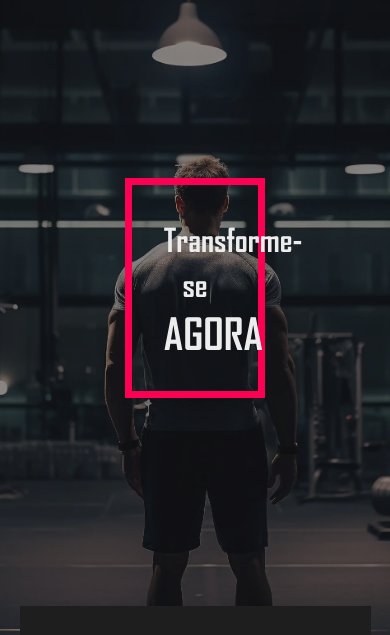
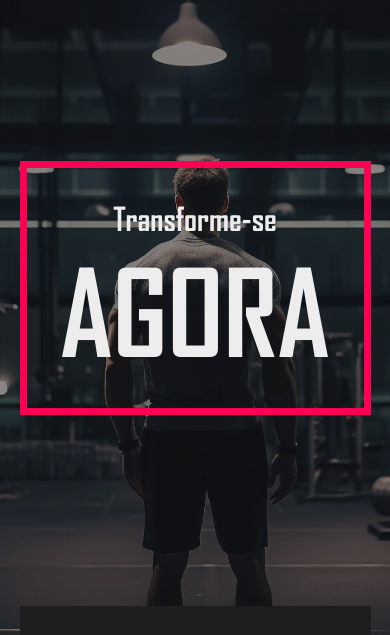
Before and after one commit to brunodkf/newlife, a plain HTML site: page index.html in a window 390 px wide. Shown: the part 158-793 px from the top of the page. Drawn offline with nearby package versions, Linux system fonts and the light colour scheme.

Commit message:
update /trabalhando no mobile

```diff
--- a/style/components/banner.css
+++ b/style/components/banner.css
@@ -47,3 +47,17 @@
         font-size: 8vw;
     }
 }
+
+@media screen and (width <= 500px) {
+    .banner__content {
+        width: 100%;
+        height: 30vh;
+        display: flex;
+        flex-direction: column;
+        align-items: center;
+        justify-content: center;
+    }
+    .banner__content h1 {
+        font-size: 30vw;
+    }
+}
```
